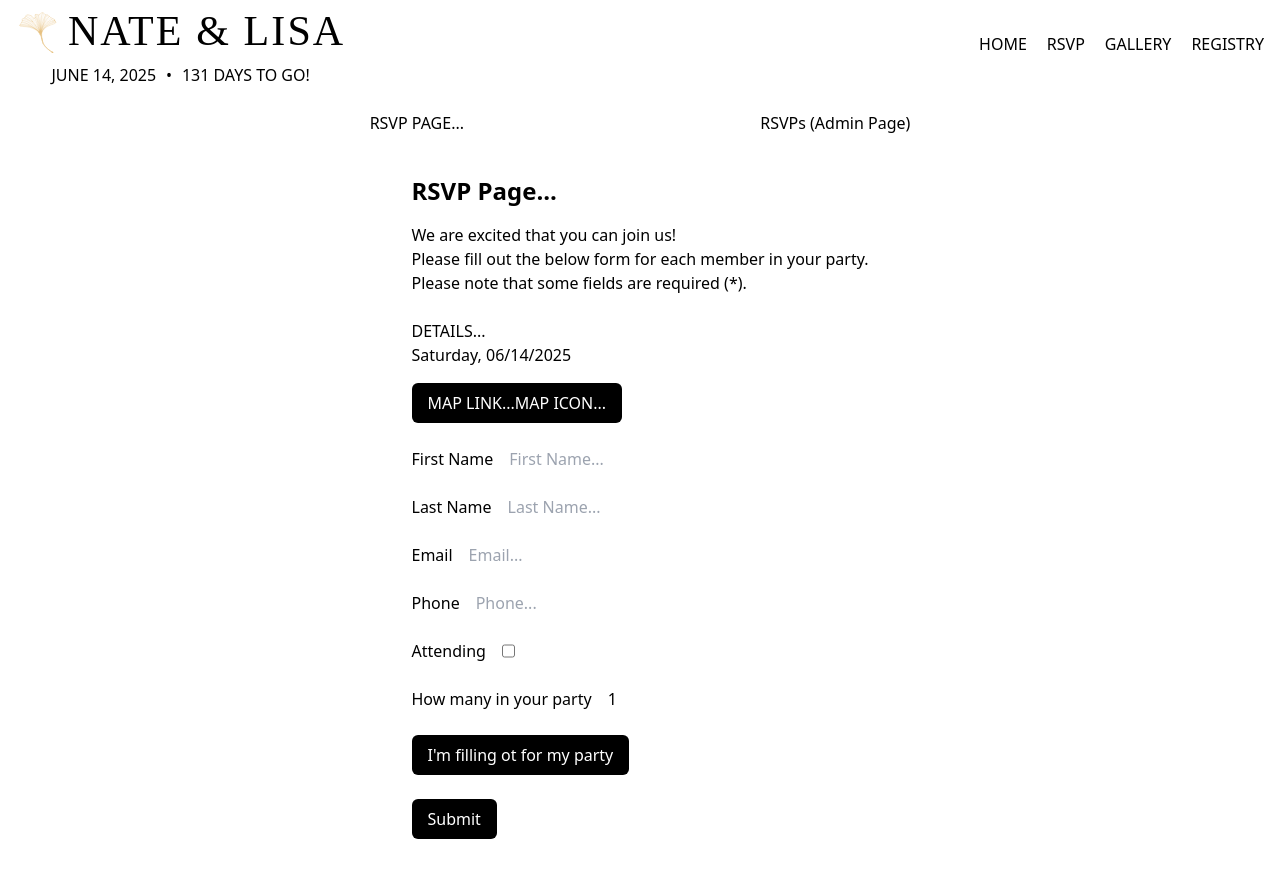
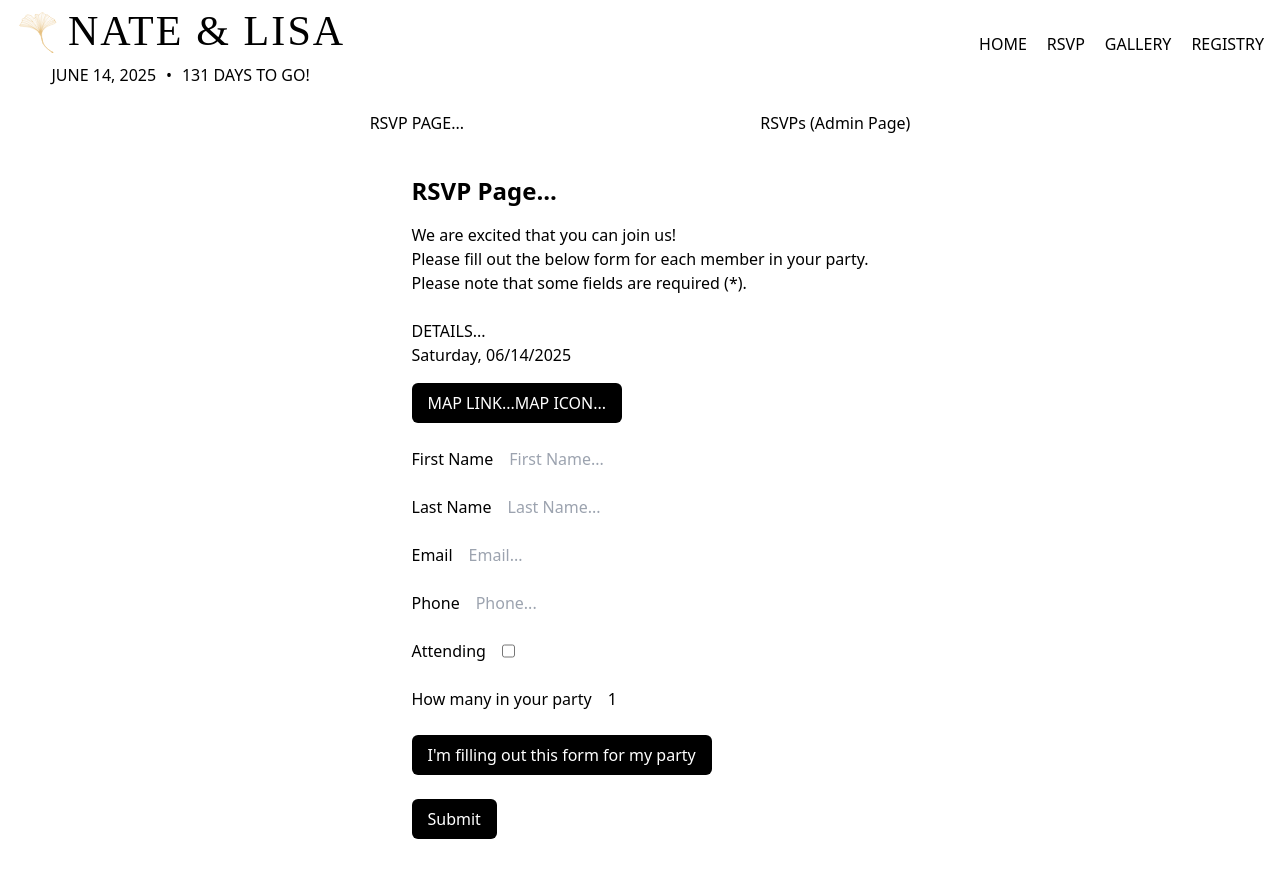
Before and after one commit to nate-hunter/nxt-wedding-website, a Next.js app: page /rsvp in a window 1280 px wide. Built offline with nearby package versions, Linux system fonts and the light colour scheme; no server answers.

Commit message:
updated wording for RSVP button

```diff
--- a/app/(pages)/rsvp/components/RSVPDemo.tsx
+++ b/app/(pages)/rsvp/components/RSVPDemo.tsx
@@ -218,7 +218,7 @@ export default function RSVPDemo() {
         {/* Stay Location */}
         {/* Has Rental Car */}
 
-        <Button>I&apos;m filling ot for my party</Button>
+        <Button>I&apos;m filling out this form for my party</Button>
 
         <div>
           <Button type="submit" disabled={isLoading}>
```
